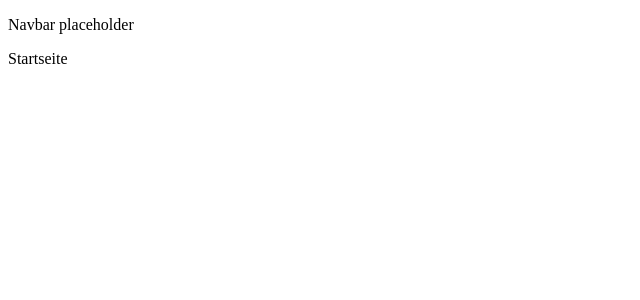
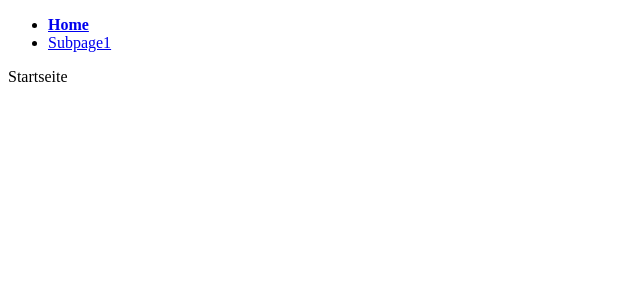
Before and after one commit to Julian-Kl/boilerplate-universal-react-typescript, a React app: page / in a window 1280 px wide. Shown: the top 300 px of the page, without its empty margins (0-640 px from the left). Built offline with nearby package versions, Linux system fonts and the light colour scheme; the HTML template or start-up script is replaced by a standard one.

Commit message:
Navbar added

```diff
--- a/package.json
+++ b/package.json
@@ -5,7 +5,6 @@
     "main": "./public/server.js",
     "scripts": {
         "start": "webpack -w & nodemon ./public/server.js",
-        "start-dev-server": "webpack -w & webpack serve",
         "lint": "eslint ./src && stylelint ./src",
         "test": "echo \"Error: no test specified\" && exit 1",
         "prepare": "husky install"
@@ -42,7 +41,6 @@
         "typescript": "^4.2.4",
         "webpack": "^5.35.0",
         "webpack-cli": "^4.6.0",
-        "webpack-dev-server": "^3.11.2",
         "webpack-node-externals": "^3.0.0"
     },
     "dependencies": {
--- a/public/index.html
+++ /dev/null
@@ -1,12 +0,0 @@
-<!DOCTYPE html>
-<!--
-  This file is only used in production by webpack-dev-server
-  The final application will generate a similar html site by server.js with prerendered content
--->
-<html>
-    <head></head>
-    <body>
-        <div id="app"></div>
-    </body>
-    <script src="client.js" defer></script>
-</html>
--- /dev/null
+++ b/src/app/components/organisms/Navbar.tsx
@@ -0,0 +1,24 @@
+import React from 'react'
+import { NavLink } from 'react-router-dom'
+import { routeObject } from '../../routes/routes'
+
+interface Props {
+    routes: routeObject[]
+}
+
+export const Navbar: React.FC<Props> = ({ routes }: Props) => {
+    return (
+        <ul>
+            {routes.map(({ name, path }, key) => (
+                <li key={key}>
+                    <NavLink
+                        activeStyle={{ fontWeight: 'bold' }}
+                        to={{ pathname: path }}
+                    >
+                        {name}
+                    </NavLink>
+                </li>
+            ))}
+        </ul>
+    )
+}
--- a/src/app/routes/Router.tsx
+++ b/src/app/routes/Router.tsx
@@ -2,11 +2,12 @@ import React from 'react'
 import routes from './routes'
 import { BrowserRouter, Route, Switch } from 'react-router-dom'
 import { NoMatch } from './404/NoMatch'
+import { Navbar } from '../components/organisms/Navbar'
 
 export const Router: React.FC = () => {
     return (
         <BrowserRouter>
-            <p>Navbar placeholder</p>
+            <Navbar routes={routes} />
             <Switch>
                 {routes.map(({ path, exact, component }, key) => (
                     <Route key={key} path={path} exact={exact}>
--- a/src/app/routes/routes.tsx
+++ b/src/app/routes/routes.tsx
@@ -1,20 +1,23 @@
 import { Home } from './home/Home'
 import { Subpage1 } from './route1/Subpage1'
 
-interface routeObjects {
-    path: string | string[]
+export interface routeObject {
+    path: string
+    name: string
     exact: boolean
     component: React.ReactNode
 }
 
-const routes: routeObjects[] = [
+const routes: routeObject[] = [
     {
         path: '/',
+        name: 'Home',
         exact: true,
         component: Home,
     },
     {
         path: '/subpage1',
+        name: 'Subpage1',
         exact: true,
         component: Subpage1,
     },
```
Also changed, not shown: public/client.js, 1 other file (tests, documents, lock files or other folders).
